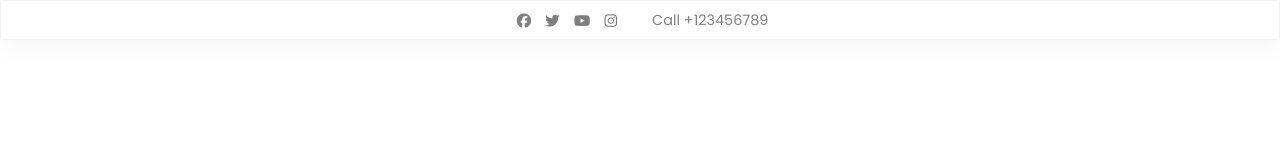
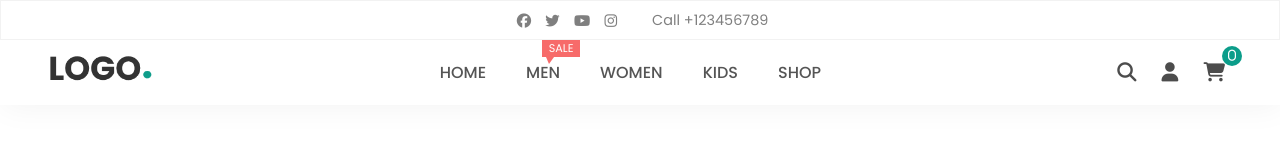
Before and after one commit to angan358/Shop-GO, a plain HTML site: page index.html in a window 1280 px wide. Drawn offline with Linux system fonts and the light colour scheme.

Commit message:
build the menu bar

```diff
--- a/CSS/style.css
+++ b/CSS/style.css
@@ -46,3 +46,83 @@ nav{
     color: #0b9d8a;
     transition: all ease 0.3s;
 }
+.navigation{
+    display: flex;
+    justify-content: space-between;
+    align-items: center;
+    padding: 0px 45px;
+}
+.logo img{
+    height: 30px;
+}
+.menu{
+    display: flex;
+}
+.menu li{
+    position: relative;
+    margin: 20px;
+    display: flex;
+    text-transform: uppercase;
+    font-weight: 500;
+}
+.menu li a{
+    color: #555555;
+}
+.right-menu a{
+    margin: 0px 10px;
+    font-size: 1.2rem;
+    color: rgba(0, 0, 0, 0.7);
+}
+.menu a:hover,
+.right-menu a:hover{
+    color: #0b9d8a;
+    transition: all ease 0.3s;
+}
+
+.sale-label{
+    width: 38px;
+    height: 17px;
+    background-color: #f76b6a;
+    color: #ffffff;
+    font-weight: 400;
+    justify-content: center;
+    display: flex;
+    align-items: center;
+    font-size: 0.7rem;
+    text-transform: uppercase;
+    position: absolute;
+    top: -20px;
+    right: -20px;
+}
+.sale-label:after{
+    content: '';
+    width: 0px;
+    height: 0px;
+    border-bottom: 5px solid transparent;
+    border-left: 3px solid transparent;
+    border-top: 7px solid #f76b6a;
+    border-right: 5px solid transparent;
+    position: absolute;
+    left: 10%;
+    top: 100%;
+}
+.fa-shopping-cart{
+    position: relative;
+}
+
+.num-cart-product{
+    position: absolute;
+    top: -17px;
+    right: -17px;
+    width:20px;
+    height: 20px;
+    font-size: 0.8rem;
+    border-radius: 50%;
+    background-color: #0b9d8a;
+    color: #ffffff;
+    display: flex;
+    justify-content: center;
+    align-items: center;
+    font-weight: 400;
+
+}
--- a/index.html
+++ b/index.html
@@ -30,7 +30,49 @@
                 <span> Call +123456789</span>
             </div>
         </div>
+
+        <!-- menu bar======= -->
+        <div class="navigation">
+            <!-- logo -->
+            <a href="#" class="logo">
+                <img src="./images/logo.png" alt="logo image">
+            </a>
+            <!-- menu -->
+            <ul class="menu">
+                <li><a href="#">Home</a></li>
+                <li><a href="#">Men</a>
+
+                <!-- sale label -->
+                <span class="sale-label">Sale</span>
+                </li>
+
+                <li><a href="#">Women</a></li>
+                <li><a href="#">Kids</a></li>
+                <li><a href="#">Shop</a></li>
+            </ul>
+            <!-- right-menu==== -->
+            <div class="right-menu">
+                <!-- search icon -->
+                <a href="#">
+                    <i class="fas fa-search"></i>
+                </a>
+                <!-- user -->
+                <a href="#">
+                    <i class="fas fa-user"></i>
+                </a>
+                <!-- cart-icon -->
+                <a href="#">
+                    <i class="fas fa-shopping-cart">
+                        <!-- number of producty in cart -->
+                        <span class="num-cart-product">0</span>
+                    </i>
+                </a>
+            </div>
+        </div>
     </nav>
+
+    <!-- search bar===================== -->
+
 
 </body>
 </html>
```
